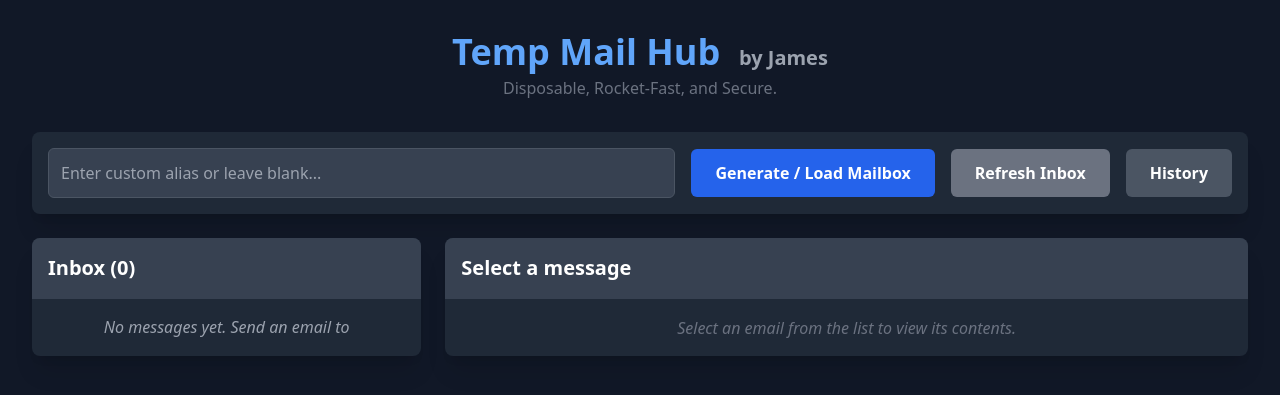
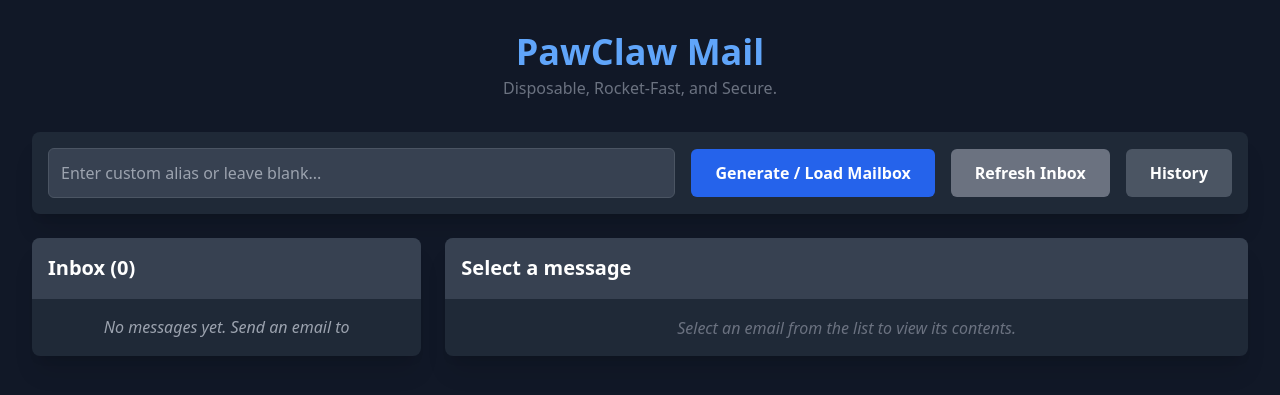
Before and after one commit to AmanurXD/MailPi, a Flask app: page / in a window 1280 px wide. Shown: the top 395 px of the page. Run offline with Flask 3, Linux system fonts and the light colour scheme; data that the repository does not hold is empty; parts of the project's set-up code (start-up, migrations or seed data) failed here and were passed over; some libraries are stand-ins or nearby versions.

Commit message:
Update domain to pawclaw.top

```diff
--- a/app.py
+++ b/app.py
@@ -23,7 +23,7 @@ app = Flask(__name__)
 # --- Configuration ---
 REDIS_URL = os.environ.get("UPSTASH_REDIS_URL")
 REDIS_TOKEN = os.environ.get("UPSTASH_REDIS_TOKEN")
-SUBDOMAIN = os.environ.get("SUBDOMAIN", "codewithjames.top")
+SUBDOMAIN = os.environ.get("SUBDOMAIN", "pawclaw.top")
 ADDRESS_TTL_DAYS = 14
 API_KEY = os.environ.get("API_KEY")
 OPENROUTER_API_KEY = os.environ.get("OPENROUTER_API_KEY")
@@ -105,7 +105,7 @@ Output:
                 "Authorization": f"Bearer {OPENROUTER_API_KEY}",
                 "Content-Type": "application/json",
                 # Recommended by OpenRouter for identifying your app
-                "HTTP-Referer": "https://mailpi-1z5b.onrender.com",
+                "HTTP-Referer": "https://mail.pawclaw.top",
                 "X-Title": "MailPi API"
             },
             json={
--- a/templates/index.html
+++ b/templates/index.html
@@ -3,7 +3,7 @@
 <head>
     <meta charset="UTF-8">
     <meta name="viewport" content="width=device-width, initial-scale=1.0">
-    <title>Disposable Mailbox | James</title>
+    <title>Temp Mail | PawClaw</title>
     <script src="https://cdn.tailwindcss.com"></script>
     <script defer src="https://cdn.jsdelivr.net/npm/alpinejs@3.x.x/dist/cdn.min.js"></script>
     <script src="https://cdnjs.cloudflare.com/ajax/libs/socket.io/4.7.5/socket.io.js"></script>
@@ -22,7 +22,7 @@
     <div class="container mx-auto p-4 md:p-8">
 
         <header class="mb-8 text-center">
-            <h1 class="text-4xl font-extrabold text-blue-400">Temp Mail Hub &nbsp;<span class="text-xl text-gray-400">by James</span></h1>
+            <h1 class="text-4xl font-extrabold text-blue-400">PawClaw Mail</h1>
             <p class="text-gray-500 mt-1">Disposable, Rocket-Fast, and Secure.</p>
         </header>
 
```
